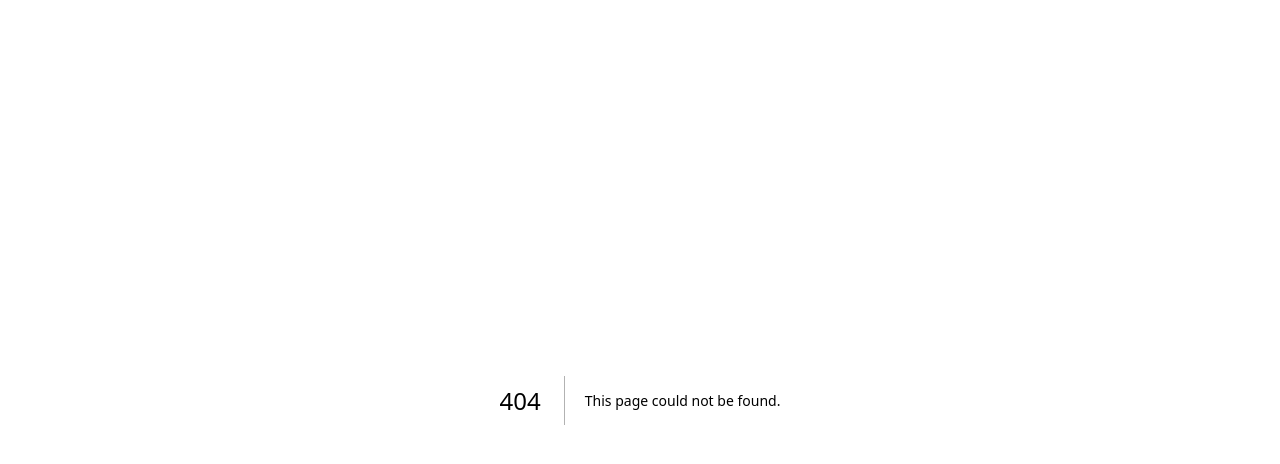
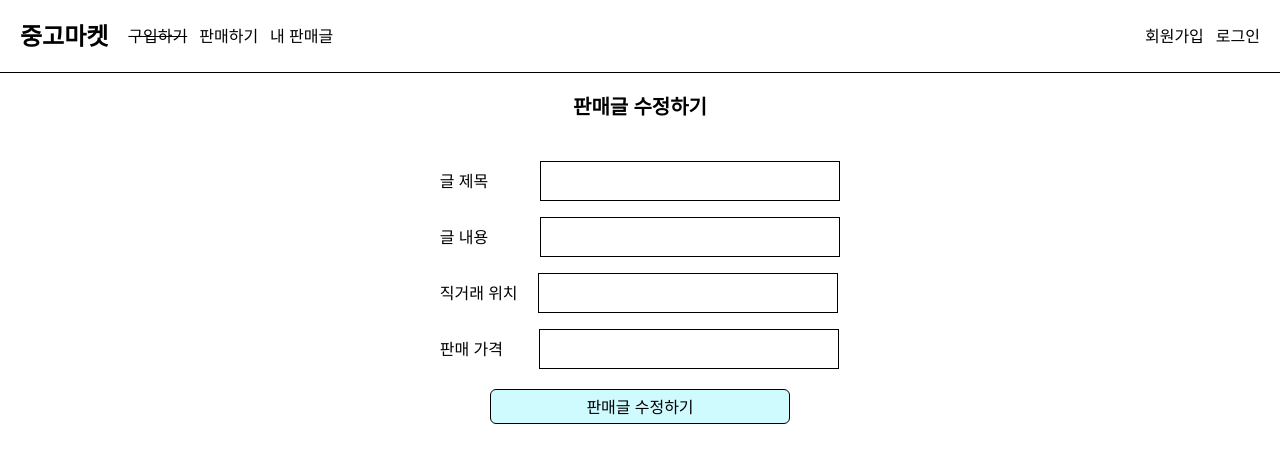
Before and after one commit to Mye247/joongo-market, a Next.js app: page /deals/1/edit in a window 1280 px wide. Before the commit this address had no page. Shown: the top 464 px of the page. Built offline with nearby package versions, Linux system fonts and the light colour scheme; no server answers; the database is empty.

Commit message:
상세페이지, content수정 페이지 고쳐야함

```diff
--- a/next.config.mjs
+++ b/next.config.mjs
@@ -1,4 +1,9 @@
 /** @type {import('next').NextConfig} */
-const nextConfig = {};
+const nextConfig = {
+  experimental: {
+    appDir: true,
+  },
+  reactStrictMode: false,
+};
 
 export default nextConfig;
--- a/src/api/deleteAPI.ts
+++ b/src/api/deleteAPI.ts
@@ -5,10 +5,14 @@ async function deleteDeal(dealsId: number) {
   return response;
 }
 
-
+async function deleteLike(dealId: number) {
+  const response = await supabase.from("likes").delete().eq("dealId", dealId);
+  return response;
+}
 
 const deleteAPI = {
   deleteDeal,
+  deleteLike,
 };
 
 export default deleteAPI;
--- a/src/api/getAPI.ts
+++ b/src/api/getAPI.ts
@@ -26,10 +26,38 @@ async function getUser() {
   return user;
 }
 
+async function getUserPosts(userId: string) {
+  const response = await supabase
+    .from("deals")
+    .select("*")
+    .eq("authorId", userId);
+  const likes = response.data;
+
+  return likes;
+}
+
+async function getUserLikePosts(userId: string) {
+  const response = await supabase
+    .from("deals")
+    .select(
+      `
+      *,
+      likes!inner(userId)
+    `
+    )
+    .eq("likes.userId", userId);
+
+  const data = response.data;
+
+  return data;
+}
+
 const getAPI = {
   getDeals,
   getDeal,
   getUser,
+  getUserPosts,
+  getUserLikePosts,
 };
 
 export default getAPI;
--- a/src/app/(provider)/(root)/_components/Header.tsx
+++ b/src/app/(provider)/(root)/_components/Header.tsx
@@ -32,11 +32,13 @@ function Header({ children }: PropsWithChildren) {
 
         <nav>
           <ul className="flex gap-x-3">
-            <li>구입하기</li>
+            <li className="line-through">구입하기</li>
             <li>
               <Link href={"/deals/create"}>판매하기</Link>
             </li>
-            <li>내 판매글</li>
+            <li>
+              <Link href={"/my/deals"}>내 판매글</Link>
+            </li>
           </ul>
         </nav>
 
--- a/src/app/(provider)/(root)/auth/sign-up/page.tsx
+++ b/src/app/(provider)/(root)/auth/sign-up/page.tsx
@@ -19,6 +19,7 @@ function SignUpPage() {
     const response = await supabase.auth.signUp({ email, password });
     console.log(response);
 
+    if (!response) return alert("회원가입에 실패하셨습니다!");
     if (response) return alert("회원가입에 성공하셨습니다!");
   };
 
--- a/src/app/(provider)/(root)/deals/[dealsId]/_components/Button.tsx
+++ b/src/app/(provider)/(root)/deals/[dealsId]/_components/Button.tsx
@@ -5,6 +5,7 @@ import insertAPI from "@/api/insertAPI";
 import supabase from "@/supabase/client";
 import { useAuthStore } from "@/zustand/authStore";
 import { useModalStore } from "@/zustand/modalStore";
+import Link from "next/link";
 import { useRouter } from "next/navigation";
 import React from "react";
 
@@ -18,7 +19,11 @@ function Button({ dealId }: { dealId: number }) {
 
   const setIsModal = useModalStore((state) => state.setIsModal);
 
-  // 글 삭제 (DB)
+  const isLike = useAuthStore((state) => state.isLike);
+  const setIsLike = useAuthStore((state) => state.setIsLike);
+  const setIsNotLike = useAuthStore((state) => state.setIsNotLike);
+
+  // 글 삭제 (DB delete)
   const handleClickDelete = async () => {
     const response = await deleteAPI.deleteDeal(dealId);
     console.log(response);
@@ -26,18 +31,26 @@ function Button({ dealId }: { dealId: number }) {
     router.push("/");
   };
 
+  // 관심 버튼 (DB insert)
   const handleClickLikeBUtton = async () => {
+    if (!isLike) {
       await supabase.auth.onAuthStateChange(async (event, session) => {
         if (session?.user) {
           const userId = session.user.id;
           console.log(userId);
           const like = await insertAPI.insertDeal(userId, dealId);
+          setIsLike();
           if (like) return alert("관심 목록에 추가되었습니다!...");
         } else {
           alert("로그인 후 이용부탁드려용!...");
           setIsModal(true);
         }
       });
+    } else {
+      await deleteAPI.deleteLike(dealId);
+      alert("어쩔티비");
+      setIsNotLike();
+    }
   };
 
   return (
@@ -46,16 +59,22 @@ function Button({ dealId }: { dealId: number }) {
         onClick={handleClickLikeBUtton}
         className="bg-blue-500 text-white px-3 py-1 rounded-md"
       >
-        관심
+        {isLike ? "관심 취소" : "관심"}
       </button>
 
       {isUser ? (
+        <div className="flex gap-2">
           <button
             onClick={handleClickDelete}
             className="bg-blue-500 text-white px-3 py-1 rounded-md"
           >
             글 삭제
           </button>
+
+          <button className="bg-blue-500 text-white px-3 py-1 rounded-md">
+            <Link href={`/deals/${dealId}/edit`}>글 수정하기</Link>
+          </button>
+        </div>
       ) : null}
     </div>
   );
--- /dev/null
+++ b/src/app/(provider)/(root)/deals/[dealsId]/edit/page.tsx
@@ -0,0 +1,117 @@
+"use client";
+
+import React, { useEffect, useState } from "react";
+import { Database } from "../../../../../../../database.types";
+import supabase from "@/supabase/client";
+import { useRouter } from "next/navigation";
+import getAPI from "@/api/getAPI";
+import { deals } from "@/types/type";
+
+function PostEditPage(props: any) {
+  const { dealsId } = props.params;
+
+  // 글 내용 저장용
+  const [title, setTitle] = useState("");
+  const [content, setContent] = useState("");
+  const [location, setLocation] = useState("");
+  const [price, setPrice] = useState("");
+
+  const [deal, setDeal] = useState<deals>();
+
+  const router = useRouter();
+
+  useEffect(() => {
+    (async () => {
+      const response = await getAPI.getDeal(dealsId);
+      console.log(response);
+      if (!response) return;
+      setDeal(response!);
+    })();
+  }, [dealsId]);
+
+  // 글 수정하기
+  const handleClickModifyDeal = async () => {
+    if (!title) return alert("글 제목을 입력해주세요");
+    if (!content) return alert("글 내용을 입력해주세요");
+    if (!location) return alert("직거래 위치를 입력해주세요");
+    if (!price) return alert("물건의 가격을 입력해주세요");
+
+    const data: Database["public"]["Tables"]["deals"]["Update"] = {
+      title,
+      content,
+      location,
+      price: Number(price),
+    };
+
+    const response = await supabase
+      .from("deals")
+      .update(data)
+      .eq("id", dealsId);
+    console.log(response);
+
+    if (!response) return alert("글 수정에 실패했습니다!...");
+    if (response) return alert("글 수정에 성공했습니다!...");
+
+    router.push("/");
+  };
+
+  // 이따 저녁에 map돌려서 데이터 뽑기
+  return (
+    <main className="p-5 flex flex-col justify-center items-center">
+      <h2 className="font-semibold text-xl">판매글 수정하기</h2>
+      <ul className="flex flex-col gap-y-4 mt-10">
+        <li className="flex gap-5 items-center ">
+          <label htmlFor="title">글 제목</label>
+          <input
+            id="title"
+            type="text"
+            value={deal?.title}
+            className="border border-black w-[300px] h-[40px] ml-8"
+            onChange={(e) => setTitle(e.target.value)}
+          />
+        </li>
+
+        <li className="flex gap-5 items-center ">
+          <label htmlFor="content">글 내용</label>
+          <input
+            id="content"
+            type="text"
+            value={deal?.content}
+            className="border border-black w-[300px] h-[40px] ml-8"
+            onChange={(e) => setContent(e.target.value)}
+          />
+        </li>
+
+        <li className="flex gap-5 items-center ">
+          <label htmlFor="location">직거래 위치</label>
+          <input
+            id="location"
+            type="text"
+            value={deal?.location}
+            className="border border-black w-[300px] h-[40px]"
+            onChange={(e) => setLocation(e.target.value)}
+          />
+        </li>
+
+        <li className="flex gap-5 items-center ">
+          <label htmlFor="price">판매 가격</label>
+          <input
+            id="price"
+            type="text"
+            value={deal?.price}
+            className="border border-black w-[300px] h-[40px] ml-4"
+            onChange={(e) => setPrice(e.target.value)}
+          />
+        </li>
+      </ul>
+      <button
+        onClick={handleClickModifyDeal}
+        className="border border-black w-[300px] h-[35px] bg-cyan-100 rounded-md mt-5"
+      >
+        판매글 수정하기
+      </button>
+    </main>
+  );
+}
+
+export default PostEditPage;
--- /dev/null
+++ b/src/app/(provider)/(root)/my/deals/page.tsx
@@ -0,0 +1,68 @@
+"use client";
+
+import getAPI from "@/api/getAPI";
+import { deals } from "@/types/type";
+import React, { useEffect, useState } from "react";
+
+function MyDealsPage() {
+  const [userId, setUserId] = useState("");
+  const [posts, setPosts] = useState<deals[]>([]);
+
+  const [likes, setLikes] = useState<deals[]>([]);
+
+  useEffect(() => {
+    (async () => {
+      // 유저가 쓴 글 가져오기
+      const user = await getAPI.getUser();
+      setUserId(String(user.user?.id));
+      if (!String(user.user?.id)) return;
+
+      const post = await getAPI.getUserPosts(userId);
+      console.log("post", post);
+      setPosts(post!);
+
+      // 유저가 좋아요 누른 글 가져오기
+      const likes = await getAPI.getUserLikePosts(userId);
+      console.log("likes", likes);
+      if (!likes) return;
+      setLikes(likes!);
+    })();
+  }, [userId]);
+  console.log(userId);
+
+  return (
+    <main className="p-4">
+      <div>
+        <h2 className="text-2xl font-bold mb-4">내 판매글</h2>
+
+        <ul className="grid grid-cols-2 gap-4">
+          <div>
+            <h3 className="text-lg font-bold mb-3">내가 작성한 판매글</h3>
+            {posts &&
+              posts.map((post) => (
+                <li key={post.id} className="mb-3">
+                  <h4>{post.title}</h4>
+                  <p>{post.content}</p>
+                  <p>{post.price}</p>
+                </li>
+              ))}
+          </div>
+
+          <div>
+            <h3 className="text-lg font-bold mb-3">내가 관심 누른 판매글</h3>
+            {likes &&
+              likes.map((like) => (
+                <li key={like.id} className="mb-3">
+                  <h4>{like.title}</h4>
+                  <p>{like.content}</p>
+                  <p>{like.price}</p>
+                </li>
+              ))}
+          </div>
+        </ul>
+      </div>
+    </main>
+  );
+}
+
+export default MyDealsPage;
--- a/src/app/(provider)/_providers/AuthProvider.tsx
+++ b/src/app/(provider)/_providers/AuthProvider.tsx
@@ -13,7 +13,7 @@ function AuthProvider({ children }: PropsWithChildren) {
 
   useEffect(() => {
     (async () => {
-      await supabase.auth.onAuthStateChange((event, session) => {
+      await supabase.auth.onAuthStateChange((_event, session) => {
         if (session?.user) {
           setIsUser();
           logIn();
--- a/src/app/(provider)/layout.tsx
+++ b/src/app/(provider)/layout.tsx
@@ -1,9 +1,9 @@
-import React from "react";
+import React, { PropsWithChildren } from "react";
 import TanstackQueryProvider from "./_providers/TanStackQueryProvider";
 import AuthProvider from "./_providers/AuthProvider";
 import ModalProvider from "./_providers/ModalProvider";
 
-function ProvidersLayout({ children }: { children: React.ReactNode }) {
+function ProvidersLayout({ children }: PropsWithChildren) {
   return (
     <>
       <TanstackQueryProvider>
--- a/src/app/layout.tsx
+++ b/src/app/layout.tsx
@@ -2,7 +2,7 @@ import type { Metadata } from "next";
 import "./globals.css";
 
 export const metadata: Metadata = {
-  title: "Create Next App",
+  title: "중고나라~",
   description: "Generated by create next app",
 };
 
--- a/src/zustand/authStore.ts
+++ b/src/zustand/authStore.ts
@@ -10,6 +10,11 @@ type AuthStoreState = {
   isUser: boolean;
   setIsUser: () => void;
   setIsNotUser: () => void;
+
+  // 관심 버튼 타입
+  isLike: boolean;
+  setIsLike: () => void;
+  setIsNotLike: () => void;
 };
 
 export const useAuthStore = create<AuthStoreState>((set) => ({
@@ -20,4 +25,8 @@ export const useAuthStore = create<AuthStoreState>((set) => ({
   isUser: false,
   setIsUser: () => set({ isUser: true }),
   setIsNotUser: () => set({ isUser: false }),
+
+  isLike: false,
+  setIsLike: () => set({ isLike: true }),
+  setIsNotLike: () => set({ isLike: false }),
 }));
```
Lines whose indentation alone changed are shown as unchanged.
